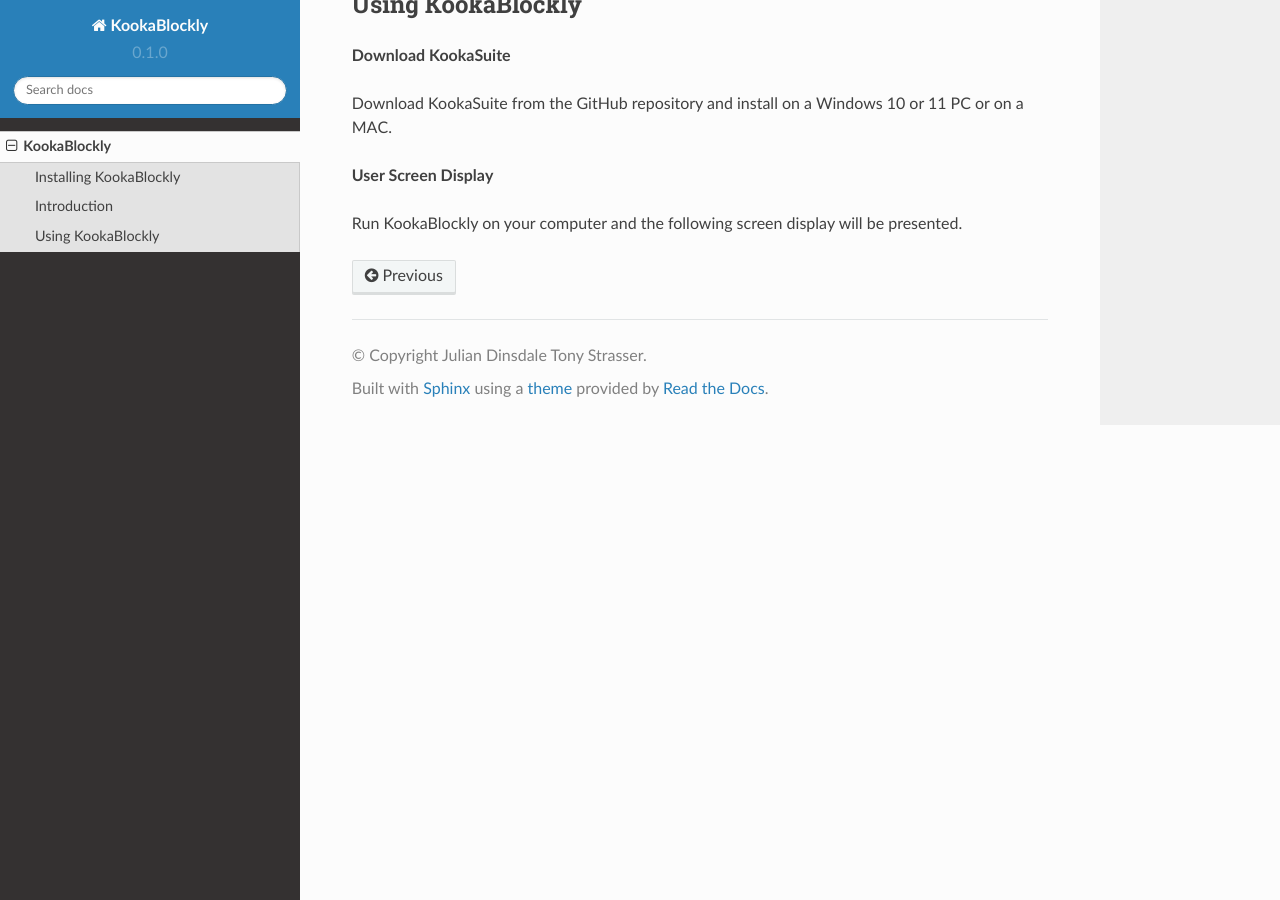
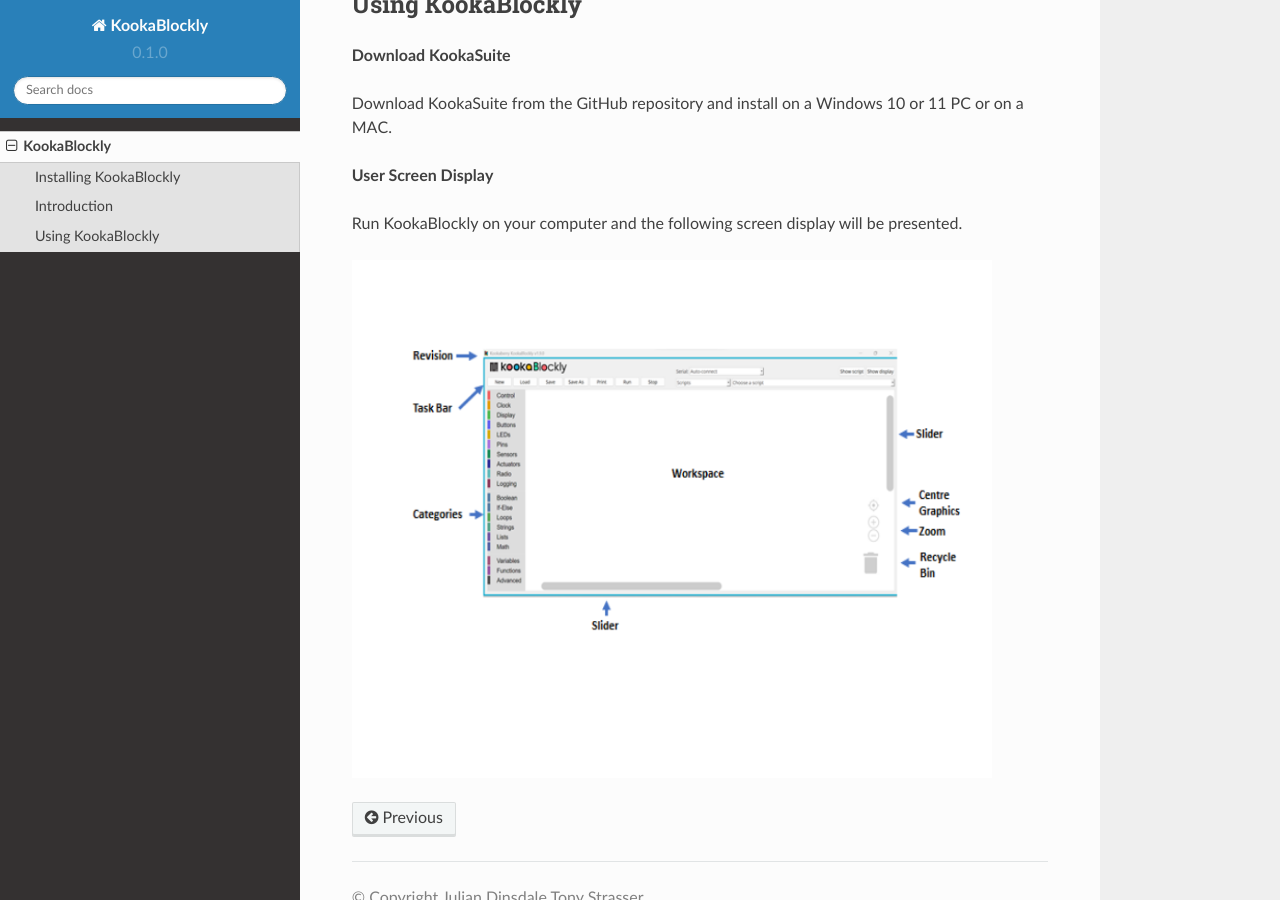
Before and after one commit to JulianDinsdale/KookaBlockly, a Sphinx documentation site: the page built from docs/source/KookaBlockly_Overview.rst, in a window 1280 px wide and 900 px high, scrolled down 908 px. Built offline with Sphinx 7.4.7 and the Read the Docs theme 2.0.0, drawn with Linux system fonts in a browser that asks for light colours.

Commit message:
pic added

```diff
--- a/docs/source/KookaBlockly_Overview.rst
+++ b/docs/source/KookaBlockly_Overview.rst
@@ -50,3 +50,8 @@
 **User Screen Display**
 
 Run KookaBlockly on your computer and the following screen display will be presented.
+
+
+.. image:: images/KB_Init_Display.png
+    :alt:  Initial Display
+    :width: 640px
```
Also changed, not shown: docs/source/images/KB_Init_Display.png (added).
